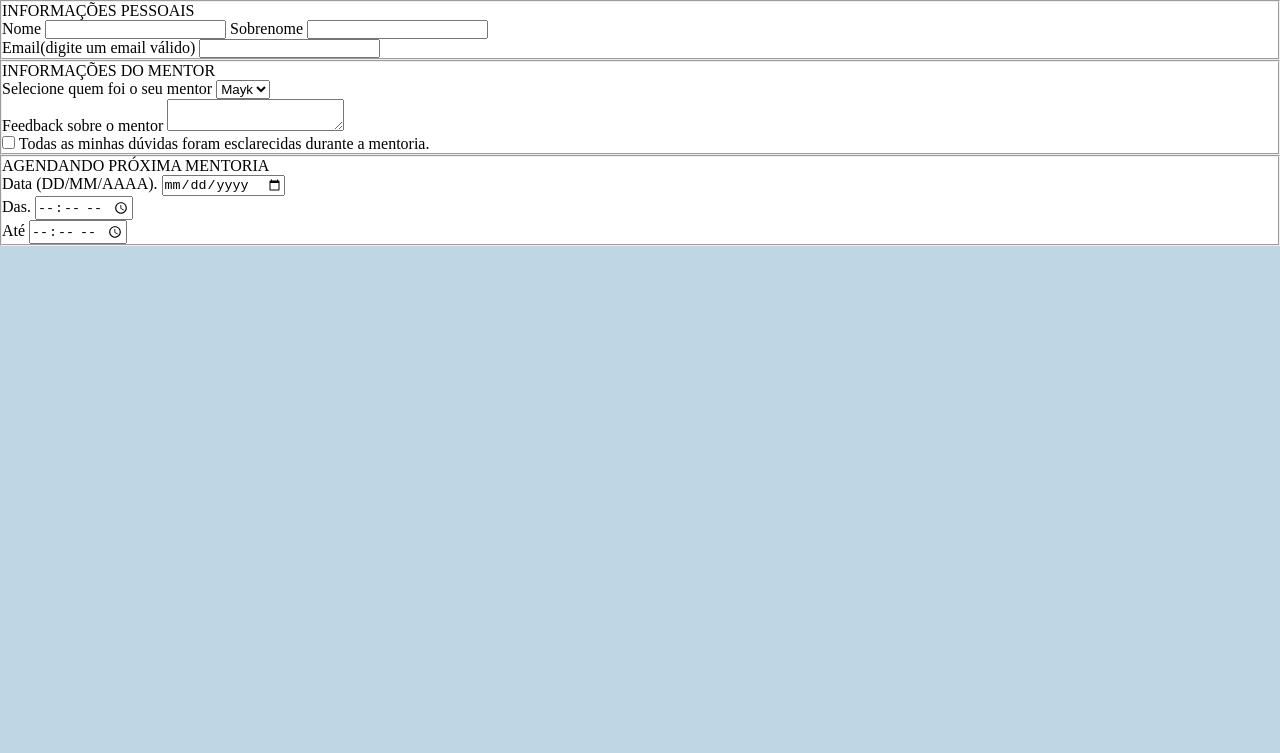
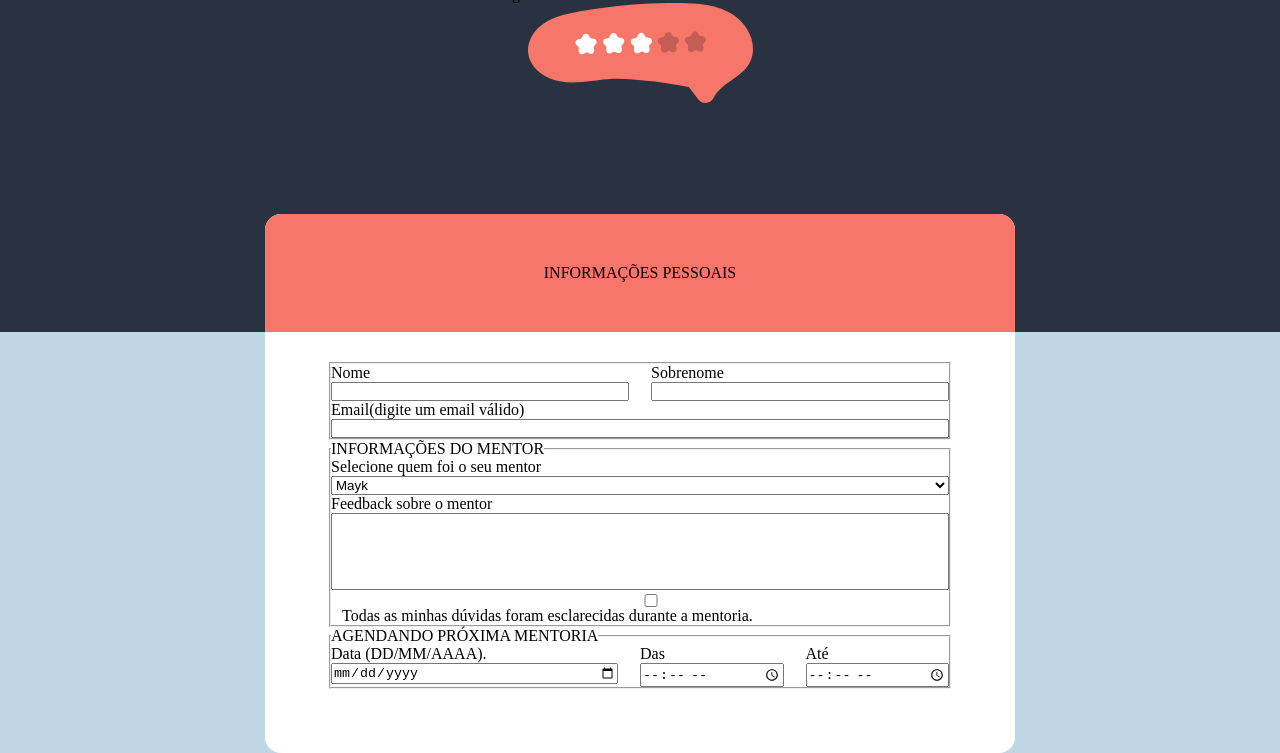
Before and after one commit to JoaoEduardoRRocha/Projeto-4.1, a plain HTML site: page index.html in a window 1280 px wide. Shown: the part 159-912 px from the top of the page. Before the commit the page ends 800 px from the top, so only its background shows below. Drawn offline with Linux system fonts and the light colour scheme.

Commit message:
second commit

```diff
--- a/index.html
+++ b/index.html
@@ -41,25 +41,31 @@
         </div>
 
         <div class="bottom-side">
+            <!-- Título do Formulário 1 -->
+            <div class="tittle-orange">
+                <legend>INFORMAÇÕES PESSOAIS</legend>
+            </div>
+
             <!-- Começo do Formulário -->
             <form id="form-main">
 
                 <!-- Primeira Parte do Formulário -->
                 <fieldset>
                     <div class="fieldset-wrapper">
-                         <!-- Título do Formulário 1 -->
-                        <legend class="tittle-orange">INFORMAÇÕES PESSOAIS</legend>
-
                         <!-- Campo do Nome -->
                         <div class="input-wrapper">
                             <label for="event-name">Nome</label>
                             <input type="text" id="event-name">
+                        </div>
 
+                        <div class="input-wrapper">
                         <!-- Campo do Sobrenome -->
                             <label for="evento-last-name">Sobrenome</label>
                             <input type="text" id="event-last-name">
                         </div>
+                    </div>
 
+                    <div class="fieldset-wrapper">
                     <!-- Campo do Email -->
                     <div class="input-wrapper">
                         <label for="event-email">Email<span>(digite um email válido)</span></label>
@@ -70,10 +76,10 @@
 
                 <!-- Segunda Parte do Formulário -->
                 <fieldset>
-                    <div class="fieldset-wrapper">
                     <!-- Título do Formulário 2 -->
                     <legend class="tittle-blue"> INFORMAÇÕES DO MENTOR</legend>
 
+                    <div class="fieldset-wrapper">
                         <!-- Campo de Selecionar o Mentor -->
                         <div class="input-wrapper">
                             <label for="event-select">Selecione quem foi o seu mentor</span></label>
@@ -82,11 +88,14 @@
                                 <option value="brito">Brito</option>
                             </select>
                         </div>
+                    </div>
 
+                    <div class="fieldset-wrapper">
                         <!-- Campo de texto de Feedback -->
                         <div class="input-wrapper">
                             <label for="event-feedback">Feedback sobre o mentor</span></label>
-                            <textarea id="event-feedback"></textarea>
+                            <textarea id="event-feedback" rows="5"></textarea>
+                        </div>
                     </div>
 
                     <!-- Botão do Checkbox -->
@@ -94,29 +103,31 @@
                         <input type="checkbox" id="event-checkbox">
                         <label for="event-check"> Todas as minhas dúvidas foram esclarecidas durante a mentoria.</label>
                     </div>
-                    </div>
+
                 </fieldset>
 
                 <!-- Terceira Parte do Formulário -->
                 <fieldset>
-                    <div class="fieldset-wrapper">
 
                         <!-- Título do Formulário 3 -->
                         <legend class="tittle-blue"> AGENDANDO PRÓXIMA MENTORIA</legend>
+
+                    <div class="fieldset-wrapper">
+
                         <!-- Campo de Data -->
-                        <div class="">
+                        <div class="input-wrapper">
                             <label for="event-date"> Data <span>(DD/MM/AAAA)</span>.</label>
                             <input type="date" id="event-date">
                         </div>
 
                         <!-- Campo do Horário que Começa -->
-                        <div class="">
-                            <label for="event-begin"> Das.</label>
+                        <div class="input-wrapper small">
+                            <label for="event-begin"> Das </label>
                             <input type="time" id="event-begin">
                         </div>
 
                         <!-- Campo do Horário de Término -->
-                        <div class="">
+                        <div class="input-wrapper small">
                             <label for="event-end"> Até </label>
                             <input type="time" id="event-end">
                         </div>
--- a/style.css
+++ b/style.css
@@ -1,6 +1,7 @@
 * {
     margin: 0;
     padding: 0;
+    box-sizing: border-box;
 }
 
 /* Cores do Backgroud do Site */
@@ -10,8 +11,53 @@ body {
 
 .topside-dark-blue {
     background: #293241;
+    text-align: center;
+    padding: 107px 0 225px;
 }
 
 .bottom-side {
     background: white;
+    max-width: 750px;
+    margin: -118px auto 0;
+    border-radius: 16px;
+    overflow: hidden;
+    width: 100%;
 }
+
+form {
+    padding: 30px 64px 64px;
+}
+
+.tittle-orange {
+    background: #F67669;
+    text-align: center;
+    padding: 50px 0 50px;
+}
+
+.fieldset-wrapper {
+    display: flex;
+    margin: 0 -11px;
+}
+
+.input-wrapper label {
+    display: block;
+}
+
+.input-wrapper{
+    width: 100%;
+    margin: 0 11px;
+}
+
+.input-wrapper input, .input-wrapper select {
+    display: block;
+    width: 100%;
+}
+
+.input-wrapper textarea {
+    resize: none;
+    width: 100%;
+}
+
+.input-wrapper.small {
+    width: 50%;
+}
```
Lines whose indentation alone changed are shown as unchanged.
